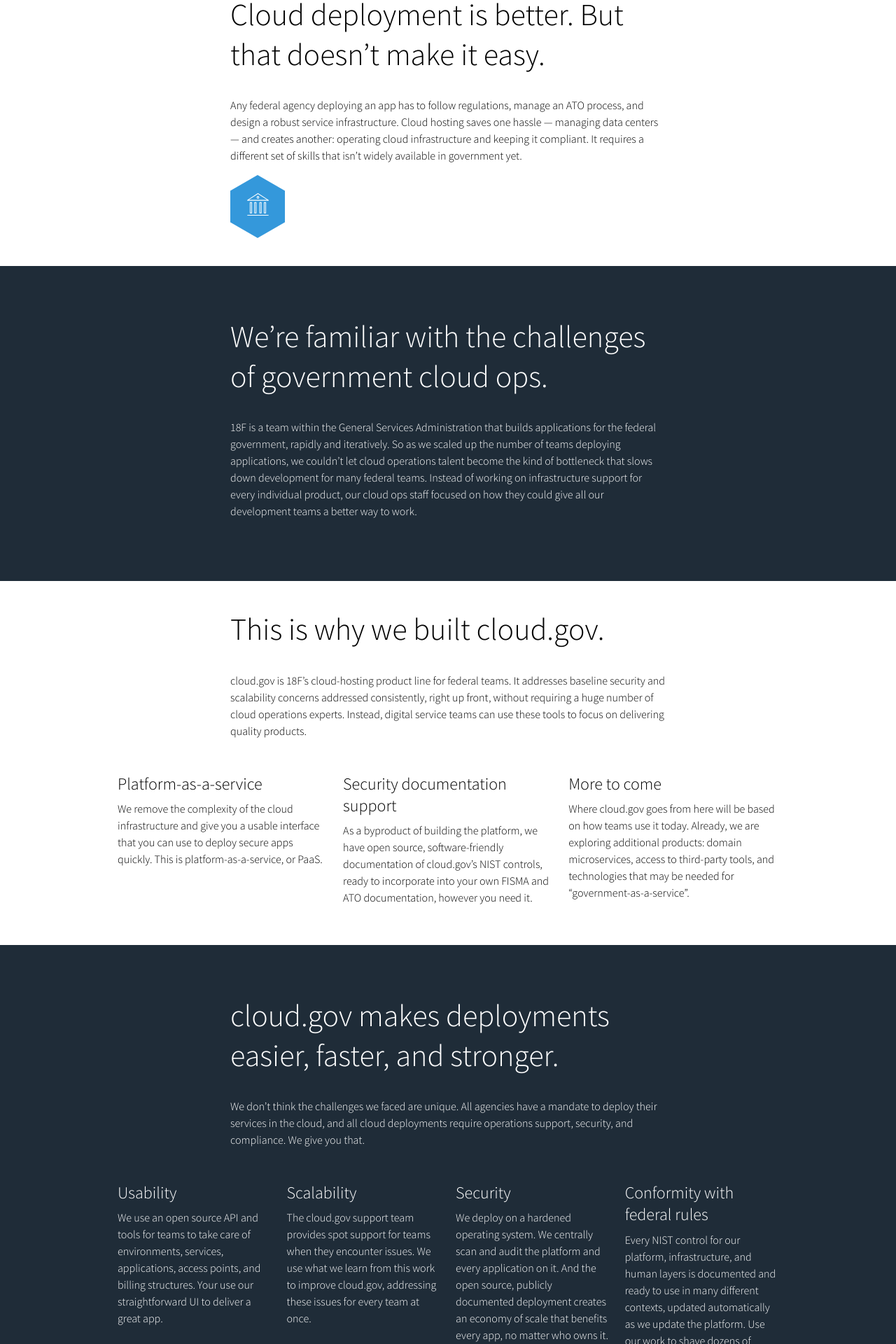
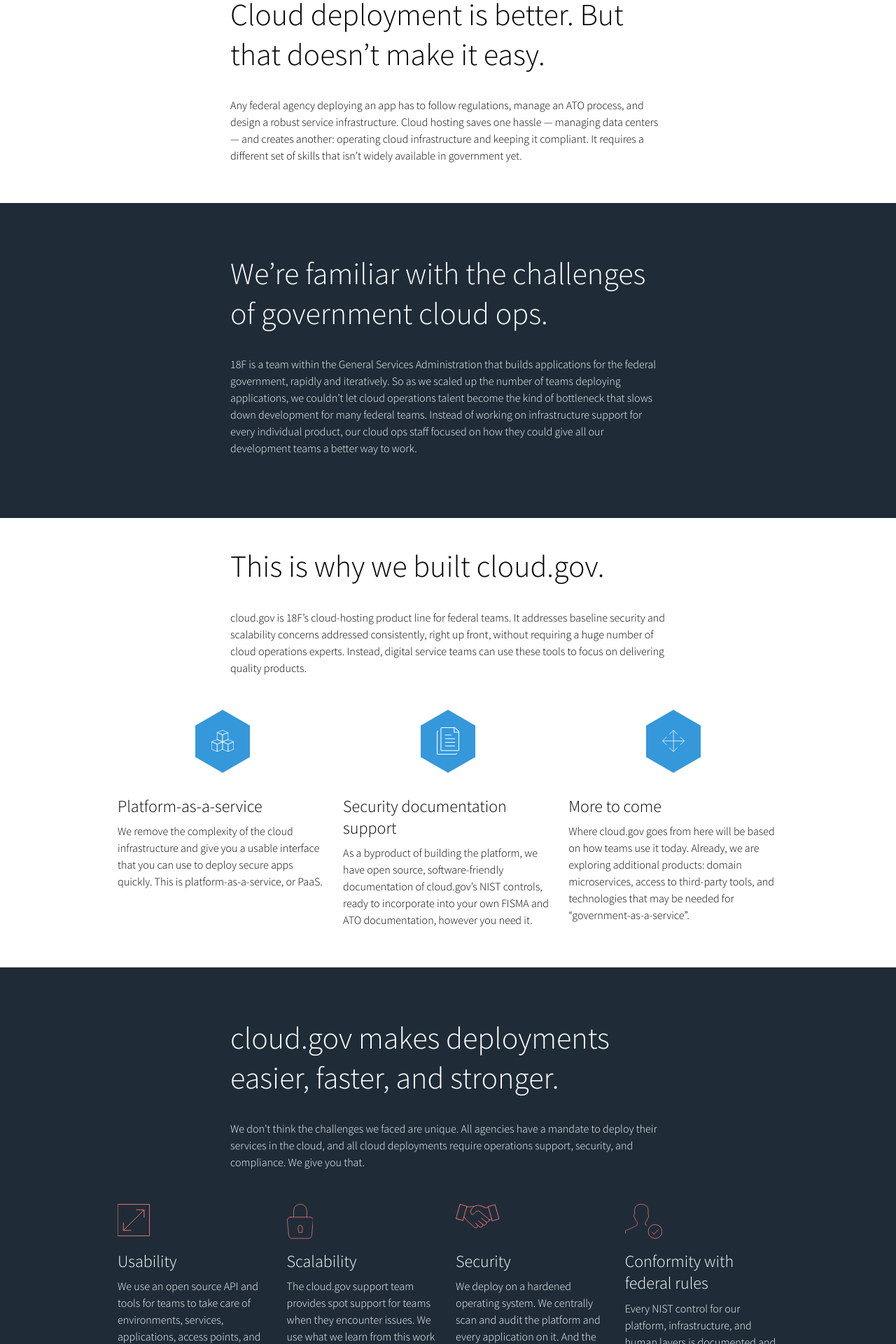
Before and after one commit to cloud-gov/cg-landing, a Jekyll site: the page built from pages/home.md, in a window 1280 px wide. Shown: the part 595-2515 px from the top of the page at 70% size. Built offline with Jekyll 4.4.1, drawn with Linux system fonts in a browser that asks for light colours; comment, search, counter and statistics services are not loaded.

Commit message:
Adds all icons in content
The section icons are more complicated and relying on another branch

Tracks 18F/cg-style#feature-hex_icons

```diff
--- a/_layouts/home.html
+++ b/_layouts/home.html
@@ -25,10 +25,6 @@ layout: base
         cloud infrastructure and keeping it compliant. It requires a different set
         of skills that isn’t widely available in government yet.
       </p>
-      <i class="hex_icon hex_icon-primary">
-        <img class="hex_icon-i" src="{{ '/assets/img/i-court.svg' | prepend:
-            site.baseurl }}" />
-      </i>
     </div>
   </div>
 </section>
@@ -64,6 +60,10 @@ layout: base
     </div>
     <div class="three_up">
       <div class="three_up-part">
+        <i class="hex_icon hex_icon-primary">
+          <img class="hex_icon-i" src="{{ '/assets/img/i-shipping.svg' | prepend:
+              site.baseurl }}" />
+        </i>
         <h3>Platform-as-a-service</h3>
         <p>
           We remove the complexity of the cloud infrastructure and give you a
@@ -72,6 +72,10 @@ layout: base
         </p>
       </div>
       <div class="three_up-part">
+        <i class="hex_icon hex_icon-primary">
+          <img class="hex_icon-i" src="{{ '/assets/img/i-paperwork.svg' | prepend:
+              site.baseurl }}" />
+        </i>
         <h3>Security documentation support</h3>
         <p>
           As a byproduct of building the platform, we have open source,
@@ -81,6 +85,10 @@ layout: base
         </p>
       </div>
       <div class="three_up-part">
+        <i class="hex_icon hex_icon-primary">
+          <img class="hex_icon-i" src="{{ '/assets/img/i-compass.svg' | prepend:
+              site.baseurl }}" />
+        </i>
         <h3>More to come</h3>
         <p>
           Where cloud.gov goes from here will be based on how teams use it
@@ -105,6 +113,9 @@ layout: base
     </div>
     <div class="four_up">
       <div class="four_up-part">
+        <div class="icon-container">
+          <svg class="icon icon-alt" style="width: 2.875rem;" xmlns="http://www.w3.org/2000/svg" viewBox="0 0 47.73 47.73"><defs><style>.cls-1{fill:none;stroke:#fff;stroke-linecap:round;stroke-linejoin:round;}</style></defs><title>i-double_arrow</title><line class="cls-1" x1="8.56" y1="39.17" x2="39.28" y2="8.59"/><rect class="cls-1" x="0.5" y="0.5" width="46.73" height="46.73"/><polyline class="cls-1" points="8.56 27.93 8.56 39.17 19.94 39.17"/><polyline class="cls-1" points="39.27 19.84 39.27 8.59 27.89 8.59"/></svg>
+        </div>
         <h3>Usability</h3>
         <p>
           We use an open source API and tools for teams to take care of
@@ -113,6 +124,9 @@ layout: base
         </p>
       </div>
       <div class="four_up-part">
+        <div class="icon-container">
+          <svg class="icon icon-alt" xmlns="http://www.w3.org/2000/svg" viewBox="0 0 46.17 60.53"><defs><style>.cls-1{fill:none;stroke:#fff;stroke-linecap:round;stroke-linejoin:round;}</style></defs><title>i-locked</title><path class="cls-1" d="M6.14,23A5.56,5.56,0,0,0,.5,28.55L3,54.48A5.57,5.57,0,0,0,8.63,60H37.54a5.61,5.61,0,0,0,5.64-5.6l2.49-25.9A5.54,5.54,0,0,0,40,23H6.14Z"/><path class="cls-1" d="M25.88,49.61H20.29l-1.05-8.66a3.85,3.85,0,0,1,7.69,0Z"/><path class="cls-1" d="M11.7,23V11.14C11.7,5.27,17.08.5,23.09,0.5S34.48,5.27,34.48,11.14V23"/></svg>
+        </div>
         <h3>Scalability</h3>
         <p>
           The cloud.gov support team provides spot support for teams when they
@@ -121,6 +135,9 @@ layout: base
         </p>
       </div>
       <div class="four_up-part">
+        <div class="icon-container">
+          <svg class="icon icon-alt" xmlns="http://www.w3.org/2000/svg" viewBox="0 0 65.22 36.12"><defs><style>.cls-1{fill:none;stroke:#fff;stroke-linecap:round;stroke-linejoin:round;}</style></defs><title>i-agreement</title><line class="cls-1" x1="44.68" y1="26.33" x2="38.66" y2="21.27"/><line class="cls-1" x1="39.14" y1="29.4" x2="34.24" y2="25.38"/><path class="cls-1" d="M12.34,18.78c1.75,5,15.82,15.89,15.82,15.89,3.39,2.87,6.46-1.51,3.67-3.87l-2.14-2.08"/><path class="cls-1" d="M29.69,28.73l5.82,5.05a2.83,2.83,0,1,0,3.85-4.13l1.47,1.24c2.93,2.48,6.78-2.09,3.86-4.56l0.23,0.19C47.83,29,51.68,24.43,48.76,22L34.36,10.22s-2.78,1.06-3.85.76c0,0-4.15,6.36-7.18,4.15s0-11.62,8.52-13c0,0,3.84-1.09,13.23,3.75l3.48-1.05"/><rect class="cls-1" x="-2.39" y="7.21" width="21.97" height="10.61" transform="translate(-5.79 17.38) rotate(-74.19)"/><rect class="cls-1" x="51.31" y="2.09" width="10.61" height="21.97" transform="translate(-1.42 15.92) rotate(-15.81)"/><path class="cls-1" d="M16.29,4.81s0.49-.9,11.32-1.13"/><path class="cls-1" d="M49.69,23.46s2.68,0.7,4.09-.91"/></svg>
+        </div>
         <h3>Security</h3>
         <p>
           We deploy on a hardened operating system. We centrally scan and audit
@@ -130,6 +147,9 @@ layout: base
         </p>
       </div>
       <div class="four_up-part">
+        <div class="icon-container">
+          <svg class="icon icon-alt" xmlns="http://www.w3.org/2000/svg" viewBox="0 0 66.11 61.47"><defs><style>.cls-1{fill:none;stroke:#fff;stroke-linecap:round;stroke-linejoin:round;}</style></defs><title>i-user_researched</title><path class="cls-1" d="M38.15,38.37a5.93,5.93,0,0,1-2.39-2.47V33A18.43,18.43,0,0,0,40,25.1a4.74,4.74,0,0,0,.89-6.82V11.79c0-6.7-3.68-11.29-12.1-11.29-8.2,0-12.1,4.59-12.1,11.29v6.5a4.74,4.74,0,0,0,.89,6.81A18.42,18.42,0,0,0,21.88,33v2.9c-0.85,2.76-11,7.2-20.09,10.78A2.07,2.07,0,0,0,.5,48.61v3.06"/><circle class="cls-1" cx="53.29" cy="48.65" r="12.32" transform="translate(-18.79 51.93) rotate(-45)"/><line class="cls-1" x1="51.17" y1="53.63" x2="59.08" y2="45.18"/><line class="cls-1" x1="51.17" y1="53.63" x2="47.5" y2="49.7"/></svg>
+        </div>
         <h3>Conformity with federal rules</h3>
         <p>
           Every NIST control for our platform, infrastructure, and human layers
--- a/assets/css/cg_style.css
+++ b/assets/css/cg_style.css
@@ -2401,6 +2401,12 @@ blockquote {
     .four_up-part:last-child {
       margin-right: 0; } }
 
+.four_up-part .hex_icon {
+  margin: 0 auto 2rem auto; }
+
+.four_up-part .icon-container {
+  margin-bottom: 1rem; }
+
 .section-content + .four_up {
   margin-top: 3rem; }
 
@@ -2432,6 +2438,43 @@ blockquote {
   @media screen and (min-width: 600px) {
     .header-side {
       float: right; } }
+
+.hex_icon {
+  -webkit-box-align: center;
+  -webkit-align-items: center;
+      -ms-flex-align: center;
+          align-items: center;
+  display: -webkit-box;
+  display: -webkit-flex;
+  display: -ms-flexbox;
+  display: flex;
+  -webkit-box-pack: center;
+  -webkit-justify-content: center;
+      -ms-flex-pack: center;
+          justify-content: center;
+  height: 5.625rem;
+  width: 4.9rem; }
+
+.hex_icon-i {
+  display: block;
+  margin: 0 auto;
+  width: 40%; }
+
+.hex_icon-primary {
+  background-image: url("../img/icon-hex-primary.svg"); }
+
+.hex_icon-alt {
+  background-image: url("../img/icon-hex-alt.svg"); }
+
+.icon-container {
+  height: 3.125rem;
+  width: 3.9rem; }
+
+.icon {
+  max-height: 3.1rem; }
+
+.icon-alt .cls-1 {
+  stroke: #F3736E; }
 
 .content {
   background: #ffffff;
@@ -2658,25 +2701,14 @@ blockquote {
     .three_up-part:last-child {
       margin-right: 0; } }
 
+.three_up-part .hex_icon {
+  margin: 0 auto 2rem auto; }
+
+.three_up-part .icon {
+  margin: 0 auto 1rem auto; }
+
 .section-content + .three_up {
   margin-top: 3rem; }
-
-.hex_icon {
-  display: block;
-  height: 5.625rem;
-  padding-top: 4.2%;
-  width: 4.9rem; }
-
-.hex_icon-i {
-  display: block;
-  margin: 0 auto;
-  width: 40%; }
-
-.hex_icon-primary {
-  background-image: url("../img/icon-hex-primary.svg"); }
-
-.hex_icon-alt {
-  background-image: url("../img/icon-hex-alt.svg"); }
 
 .usa-grid {
   padding-left: 2rem;
```
Also changed, not shown: assets/img/i-agreement.svg (added), assets/img/i-compass.svg (added), assets/img/i-double_arrow.svg (added), assets/img/i-locked.svg (added), assets/img/i-paperwork.svg (added), assets/img/i-shipping.svg (added), assets/img/i-user_researched.svg (added).
